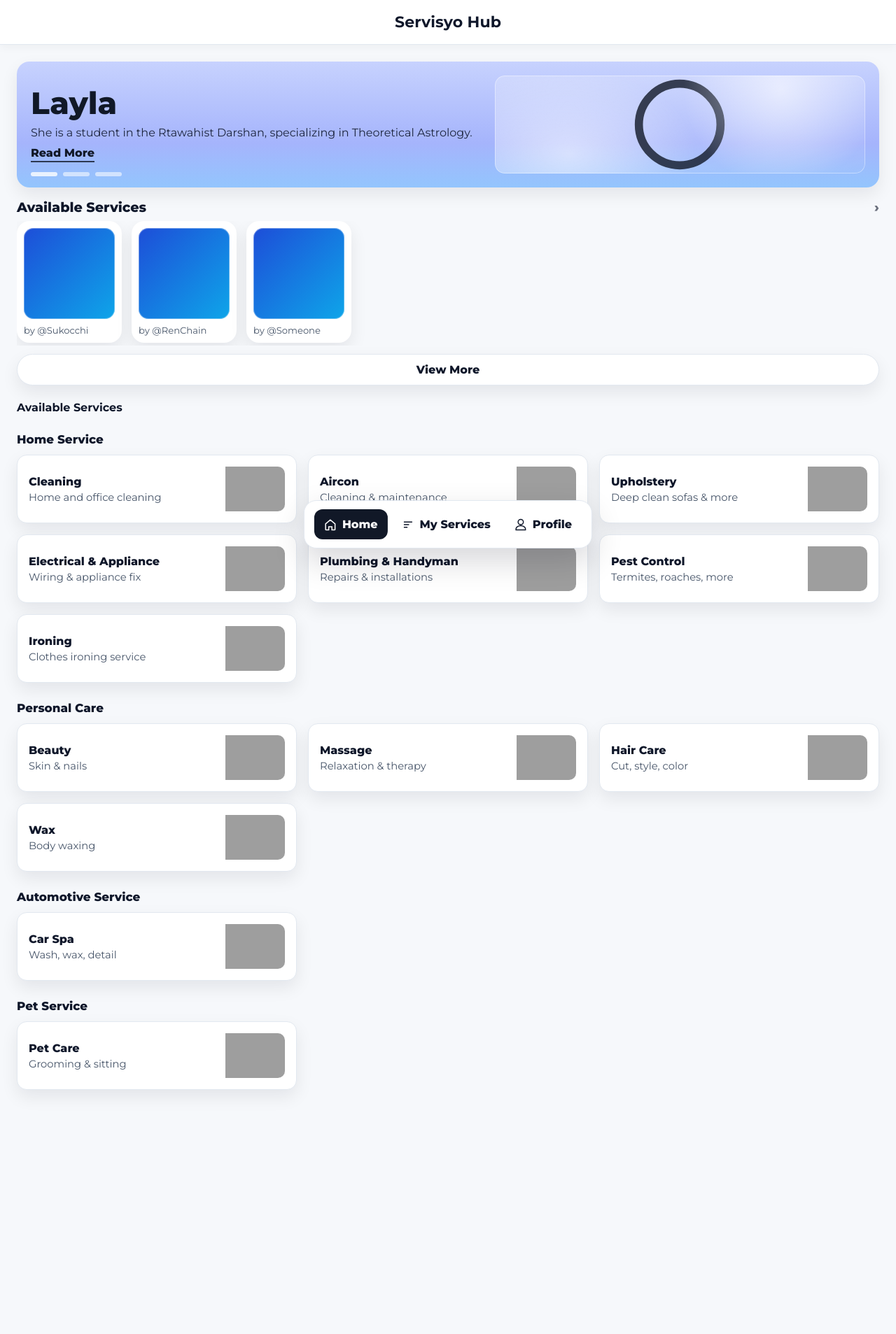
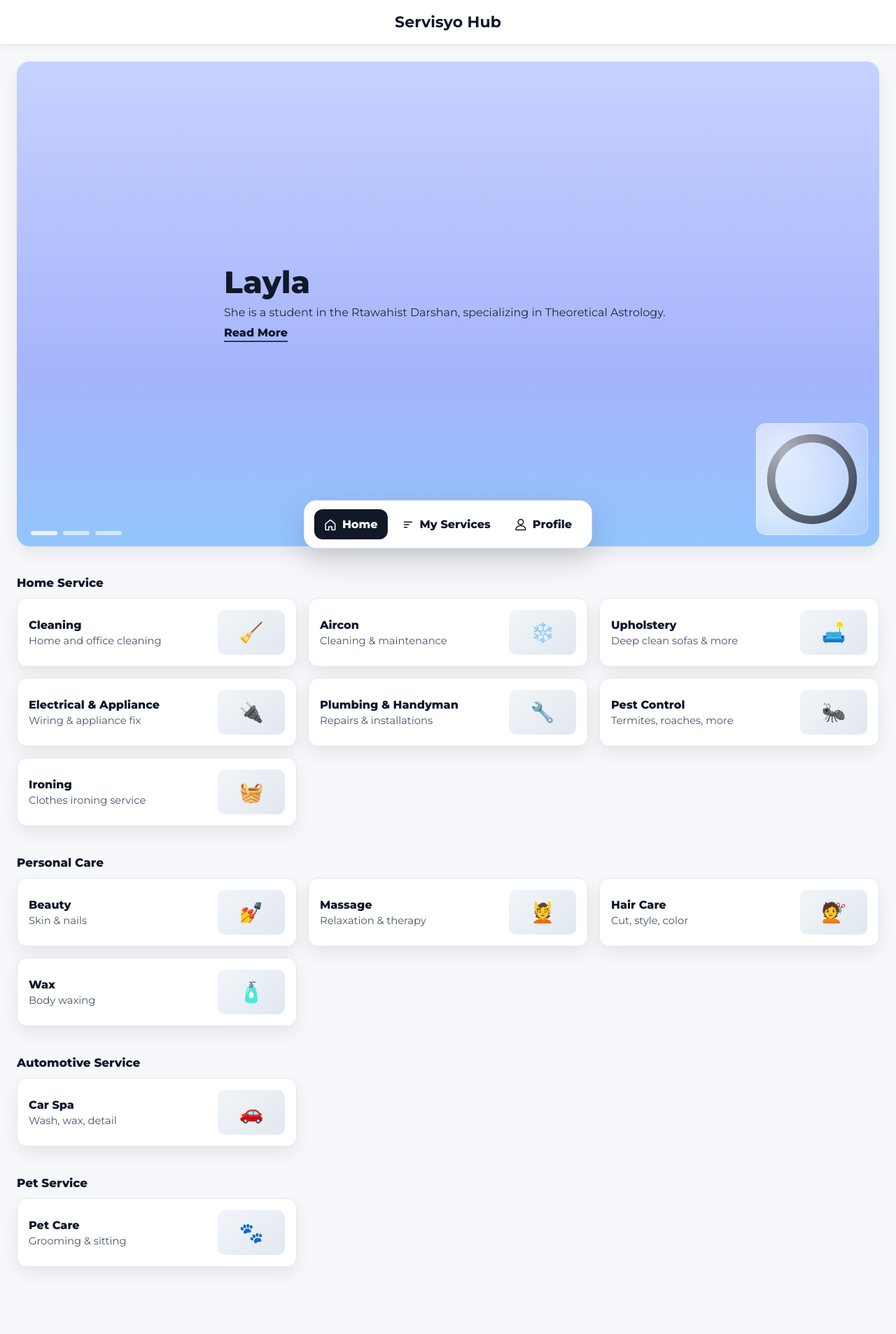
Before and after one commit to inyiigo/ncp3106-ServisyoHub, a PHP site: page /pages/home-services.php in a window 1280 px wide. Shown: the whole page at 70% size. Before the commit the page ends 1563 px from the top, so only its background shows below. Run offline with PHP 8.4, Linux system fonts and the light colour scheme; grey boxes are pictures that could not be loaded.

Commit message:
insert thumbnails for each services

```diff
--- a/assets/css/styles.css
+++ b/assets/css/styles.css
@@ -186,13 +186,30 @@ a.dash-svc-card { text-decoration: none; color: inherit; }
 .svc-car-spa { background-image: url('../images/services/car-spa.svg'); }
 .svc-pet-care { background-image: url('../images/services/pet-care.svg'); }
 
-/* Home (inspiration layout) */
-.home-hero { display: grid; grid-template-columns: 1.1fr .9fr; gap: 16px; align-items: stretch; background: linear-gradient(180deg,#c7d2fe 0%, #a5b4fc 65%, #93c5fd 100%); color: #111827; border-radius: 18px; padding: 20px; box-shadow: var(--shadow); position: relative; overflow: hidden; }
-.home-hero .hero-copy { display: grid; gap: 10px; align-content: center; }
+/* Fallback icons if service SVGs are missing */
+.dash-svc-card .pic { position: relative; display: grid; place-items: center; font-size: 28px; color: #0f172a; background: linear-gradient(135deg,#f1f5f9,#e2e8f0); }
+.dash-svc-card .pic::after { content: '🧰'; }
+.dash-svc-card .svc-cleaning::after { content: '🧹'; }
+.dash-svc-card .svc-aircon::after { content: '❄️'; }
+.dash-svc-card .svc-upholstery::after { content: '🛋️'; }
+.dash-svc-card .svc-electrical-appliance::after { content: '🔌'; }
+.dash-svc-card .svc-plumbing-handyman::after { content: '🔧'; }
+.dash-svc-card .svc-pest-control::after { content: '🐜'; }
+.dash-svc-card .svc-ironing::after { content: '🧺'; }
+.dash-svc-card .svc-beauty::after { content: '💅'; }
+.dash-svc-card .svc-massage::after { content: '💆'; }
+.dash-svc-card .svc-hair-care::after { content: '💇'; }
+.dash-svc-card .svc-wax::after { content: '🧴'; }
+.dash-svc-card .svc-car-spa::after { content: '🚗'; }
+.dash-svc-card .svc-pet-care::after { content: '🐾'; }
+
+/* Home */
+.home-hero { display: grid; place-items: center; background: linear-gradient(180deg,#c7d2fe 0%, #a5b4fc 65%, #93c5fd 100%); color: #111827; border-radius: 18px; padding: 20px; box-shadow: var(--shadow); position: relative; overflow: hidden; aspect-ratio: 16/9; }
+.home-hero .hero-copy { display: grid; gap: 10px; align-content: center; text-align: left; width: 100%; max-width: 640px; }
 .home-hero .hero-title { font-weight: 800; font-size: clamp(26px, 5.8vw, 44px); line-height: 1.05; margin: 0; }
 .home-hero .hero-sub { margin: 0; color: #0f172a; opacity: .9; font-size: clamp(14px, 2.6vw, 16px); }
 .home-hero .hero-link { display: inline-flex; gap: 8px; align-items: center; color: #111827; font-weight: 800; text-decoration: none; border-bottom: 2px solid rgba(17,24,39,.8); width: fit-content; padding-bottom: 2px; }
-.home-hero .hero-art { position: relative; border-radius: 14px; background: radial-gradient(180px 120px at 20% 80%, rgba(255,255,255,.5), rgba(255,255,255,0)), linear-gradient(160deg, rgba(255,255,255,.25), rgba(255,255,255,.05)); box-shadow: inset 0 0 0 1px rgba(255,255,255,.4); display: grid; place-items: center; overflow: hidden; }
+.home-hero .hero-art { position: absolute; right: 16px; bottom: 16px; width: 160px; height: 160px; border-radius: 14px; background: radial-gradient(180px 120px at 20% 80%, rgba(255,255,255,.5), rgba(255,255,255,0)), linear-gradient(160deg, rgba(255,255,255,.25), rgba(255,255,255,.05)); box-shadow: inset 0 0 0 1px rgba(255,255,255,.4); display: grid; place-items: center; overflow: hidden; }
 .home-hero .hero-art::after { content: ""; position: absolute; right: -20px; bottom: -20px; width: 280px; height: 280px; background: radial-gradient(closest-side, rgba(255,255,255,.6), rgba(255,255,255,0)); border-radius: 50%; }
 .home-hero .hero-dots { position: absolute; left: 20px; bottom: 16px; display: inline-flex; gap: 8px; }
 .home-hero .hero-dot { width: 38px; height: 6px; border-radius: 8px; background: rgba(255,255,255,.8); opacity: .7; }
@@ -207,6 +224,9 @@ a.dash-svc-card { text-decoration: none; color: inherit; }
 .art-thumb { width: 100%; aspect-ratio: 1/1; border-radius: 14px; background: linear-gradient(135deg,#1d4ed8,#0ea5e9); box-shadow: inset 0 0 0 1px rgba(255,255,255,.35); }
 .art-credit { font-size: .82rem; color: var(--muted); }
 .home-cta-wide { display: block; text-align: center; margin-top: 12px; background: #fff; border: 1px solid var(--line); border-radius: 999px; padding: 12px; font-weight: 800; text-decoration: none; color: var(--text); box-shadow: var(--shadow); }
+
+/* Placeholder thumb for category cards */
+.ph { background: linear-gradient(135deg,#e2e8f0,#cbd5e1); }
 
 .search-list { display: grid; gap: 10px; }
 .search-pill { display: grid; grid-template-columns: auto 1fr auto; align-items: center; gap: 10px; padding: 10px 12px; border-radius: 14px; background: #e2e8f0; color: #111827; box-shadow: var(--shadow); }
--- a/pages/home-services.php
+++ b/pages/home-services.php
@@ -46,26 +46,8 @@
 				</div>
 			</section>
 
-			<!-- Sections row: Artwork / Recent Search / Info Cards -->
-			<div class="home-sections">
-				<!-- Artwork -->
-				<section>
-					<h3 class="section-title">Available Services <span class="arrow">›</span></h3>
-					<div class="art-scroller">
-						<a class="art-card" href="#"><div class="art-thumb"></div><div class="art-credit">by @Sukocchi</div></a>
-						<a class="art-card" href="#"><div class="art-thumb"></div><div class="art-credit">by @RenChain</div></a>
-						<a class="art-card" href="#"><div class="art-thumb"></div><div class="art-credit">by @Someone</div></a>
-					</div>
-					<a class="home-cta-wide" href="#available-services">View More</a>
-				</section>
-
-
-			</div>
-
-			<!-- Keep existing services below as your actual content -->
-			<section class="dash-svc" id="available-services">
-				<h4>Available Services</h4>
-
+			<!-- Category sections (original card style) -->
+			<div class="home-sections" id="available-services">
 				<div class="dash-cat">
 					<div class="dash-cat-title"><span>Home Service</span></div>
 					<div class="dash-svc-grid">
@@ -99,7 +81,6 @@
 						</a>
 					</div>
 				</div>
-
 				<div class="dash-cat">
 					<div class="dash-cat-title"><span>Personal Care</span></div>
 					<div class="dash-svc-grid">
@@ -109,21 +90,21 @@
 						<a class="dash-svc-card" href="./services/wax.php"><div class="info"><div class="title">Wax</div><div class="sub">Body waxing</div></div><div class="pic svc-wax"></div></a>
 					</div>
 				</div>
-
 				<div class="dash-cat">
 					<div class="dash-cat-title"><span>Automotive Service</span></div>
 					<div class="dash-svc-grid">
 						<a class="dash-svc-card" href="./services/car-spa.php"><div class="info"><div class="title">Car Spa</div><div class="sub">Wash, wax, detail</div></div><div class="pic svc-car-spa"></div></a>
 					</div>
 				</div>
-
 				<div class="dash-cat">
 					<div class="dash-cat-title"><span>Pet Service</span></div>
 					<div class="dash-svc-grid">
 						<a class="dash-svc-card" href="./services/pet-care.php"><div class="info"><div class="title">Pet Care</div><div class="sub">Grooming & sitting</div></div><div class="pic svc-pet-care"></div></a>
 					</div>
 				</div>
-					</section>
+			</div>
+
+			<!-- Removed full duplicate list for a cleaner page -->
 		</main>
 
 		<aside class="dash-aside">
```
Also changed, not shown: assets/images/services/aircon.svg (added), assets/images/services/beauty.svg (added), assets/images/services/car-spa.svg (added), assets/images/services/cleaning.svg (added), assets/images/services/electrical-appliance.svg (added), assets/images/services/electrical.svg (added), assets/images/services/hair-care.svg (added), assets/images/services/ironing.svg (added), assets/images/services/massage.svg (added), assets/images/services/pest-control.svg (added), assets/images/services/pet-care.svg (added), assets/images/services/plumbing-handyman.svg (added), assets/images/services/upholstery.svg (added), assets/images/services/wax.svg (added). Lines whose indentation alone changed are shown as unchanged.
